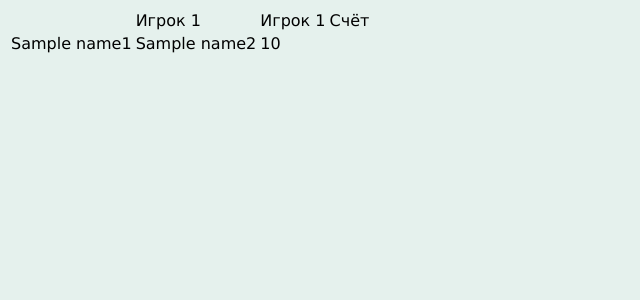
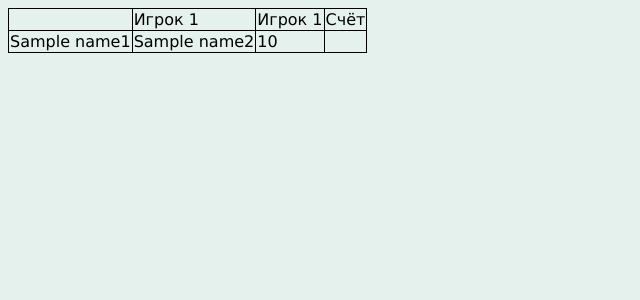
Before and after one commit to zpenr/tennis-match-board, a Python web app: template src/templates/match-score.html in a window 1280 px wide. Shown: the top 300 px of the page, without its empty margins (0-640 px from the left). Run offline with Jinja, Linux system fonts and the light colour scheme; the template is opened without the code that fills it: most values are stand-ins (such as "Sample title", 1, 10 or a date in 2020).

Commit message:
added styles for tables

```diff
--- a/src/static/main.css
+++ b/src/static/main.css
@@ -27,3 +27,10 @@ button{
     border-radius: 8pt;
     border-color: yellow;
 }
+table{
+    border: 1pt solid black;
+    border-collapse: collapse;
+}
+th,td,tr{
+    border: 1pt solid black;
+}
```
